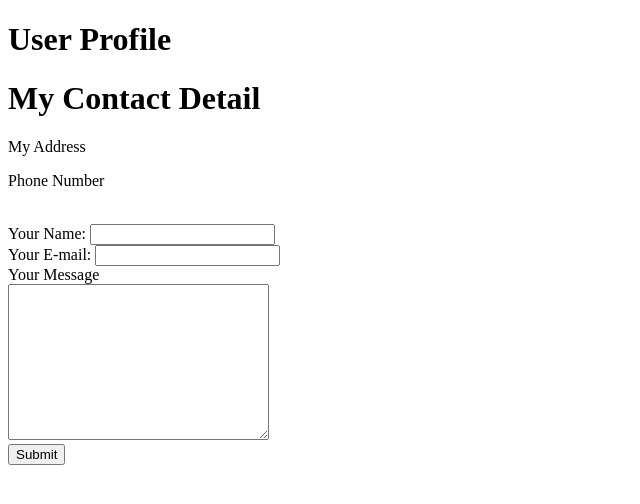
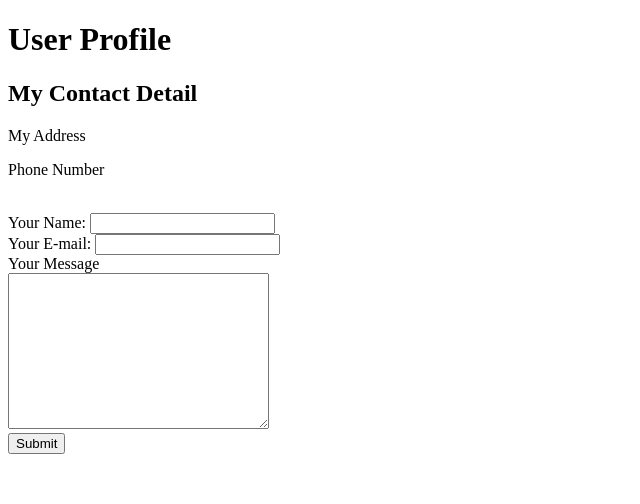
Before and after one commit to Sumansjain/Javascript, a plain HTML site: page index.html in a window 1280 px wide. Shown: the whole page, without its empty margins (0-640 px from the left). Drawn offline with Linux system fonts and the light colour scheme.

Commit message:
Update index.html

```diff
--- a/index.html
+++ b/index.html
@@ -9,7 +9,7 @@
 <body>
     <h1>User Profile</h1>
     <title> My Name Suman</title>
-    <h1>My Contact Detail</h1>
+    <h2>My Contact Detail</h2>
     <p>My Address</p>
     <P>Phone Number</P>
     <br>
```
